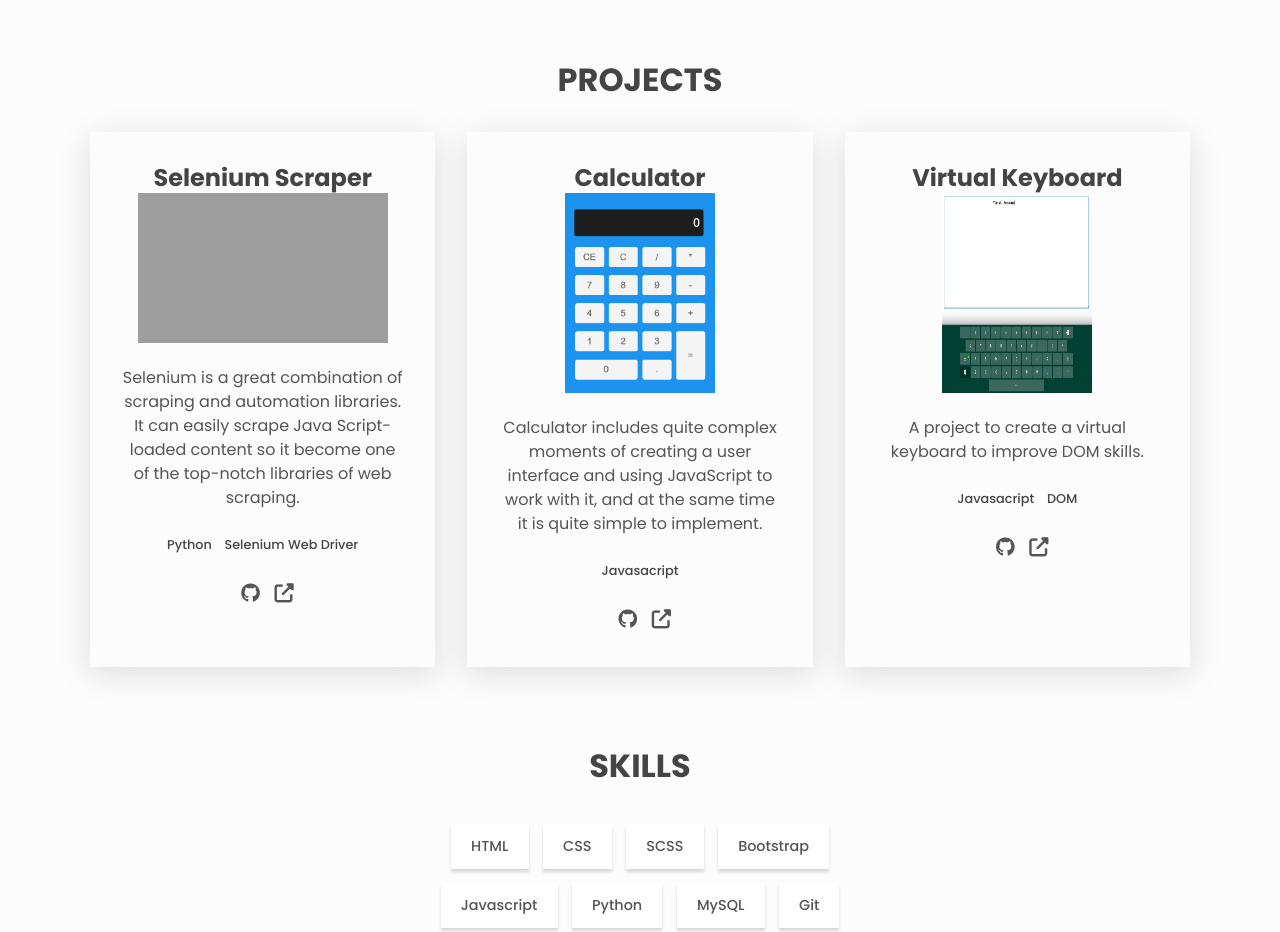
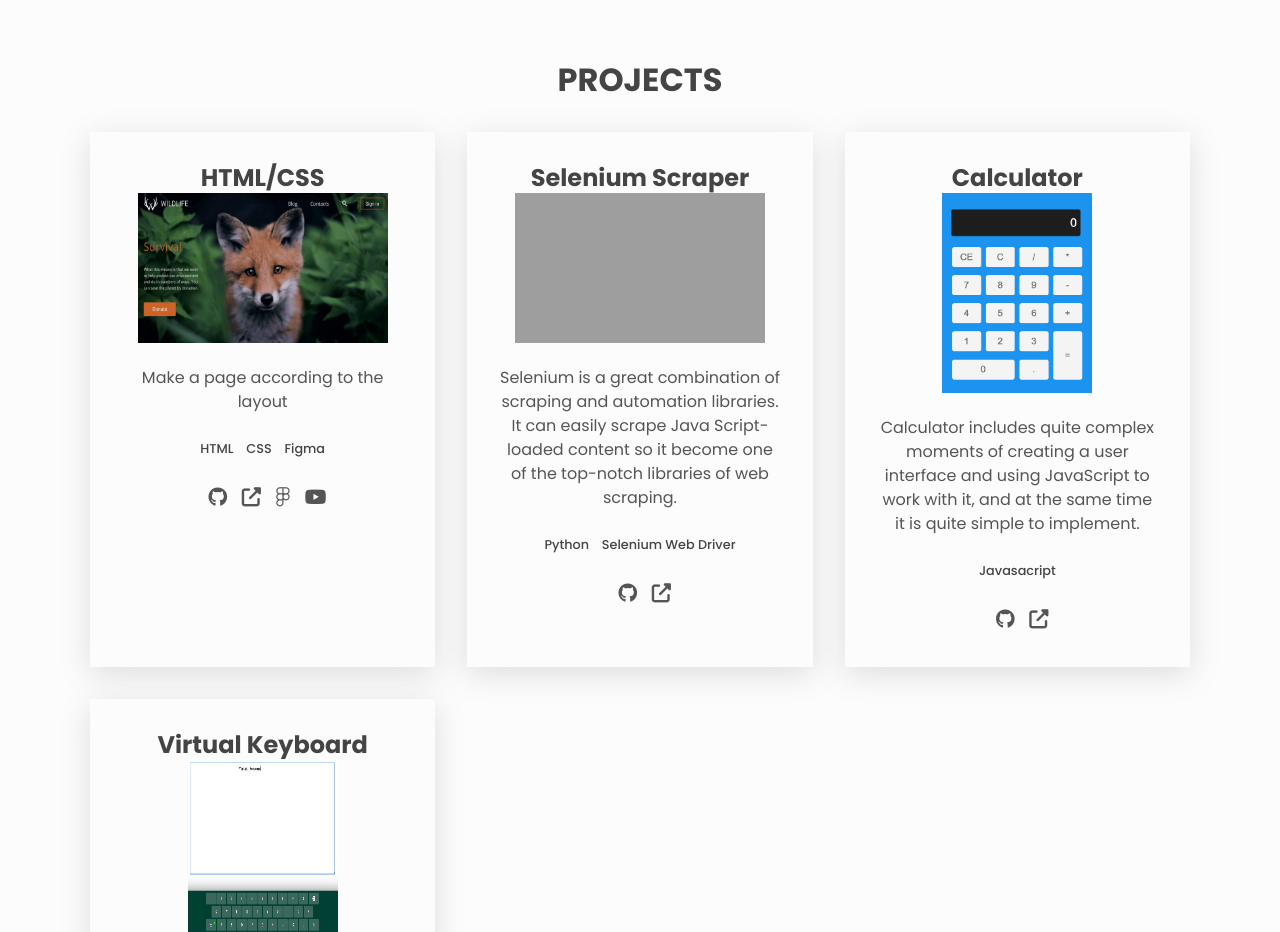
Before and after one commit to tiritaki/Portfolio-minimal, a plain HTML site: page index.html in a window 1280 px wide. Shown: the part 800-1732 px from the top of the page. Drawn offline with Linux system fonts and the light colour scheme; grey boxes are pictures that could not be loaded.

Commit message:
feat: adding HTM CSS project

```diff
--- a/index.html
+++ b/index.html
@@ -117,6 +117,47 @@
         <h2 class="section__title">Projects</h2>
 
         <div class="projects__grid">
+          <div class="project">
+            <h3>HTML/CSS</h3>
+            <img id="html_css" src="/Portfolio-minimal/assets/Wildlife.png"/>
+            <p class="project__description">
+              Make a page according to the layout
+            </p>
+            <ul class="project__stack">
+              <li class="project__stack-item">HTML</li>
+              <li class="project__stack-item">CSS</li>
+              <li class="project__stack-item">Figma</li>
+            </ul>
+
+            <a
+              href="https://github.com/tiritaki/Wildlife"
+              aria-label="source code"
+              class="link link--icon"
+            >
+              <i aria-hidden="true" class="fab fa-github"></i>
+            </a>
+            <a
+              href="https://tiritaki.github.io/Wildlife/"
+              aria-label="live preview"
+              class="link link--icon"
+            >
+              <i aria-hidden="true" class="fas fa-external-link-alt"></i>
+            </a>
+            <a
+            href="https://www.figma.com/file/dJoqHi1YHTLR06PPEeCc7t/Wildlife?node-id=1%3A2"
+            aria-label="live preview"
+            class="link link--icon"
+          >
+           <i aria-hidden="true" class="fa-brands fa-figma"></i>
+          </a>
+          <a
+            href="#"
+            aria-label="live preview"
+            class="link link--icon"
+          >
+           <i aria-hidden="true" class="fa-brands fa-youtube"></i>
+          </a>
+          </div>
           <div class="project">
             <h3>Selenium Scraper</h3>
             <img id="selenium" src="https://i.ytimg.com/vi/cddyhdb1GDw/maxresdefault.jpg"/>
--- a/styles.css
+++ b/styles.css
@@ -387,11 +387,12 @@ img {
   height: 200px;
 }
 
-#selenium {
+#selenium, #html_css{
   width: 250px;
   height: 150px;
   /* padding-top: 20px; */
 }
+
 @media (max-width: 600px) {
   .header {
     height: 6em;
```
Also changed, not shown: assets/Wildlife.png (added).
